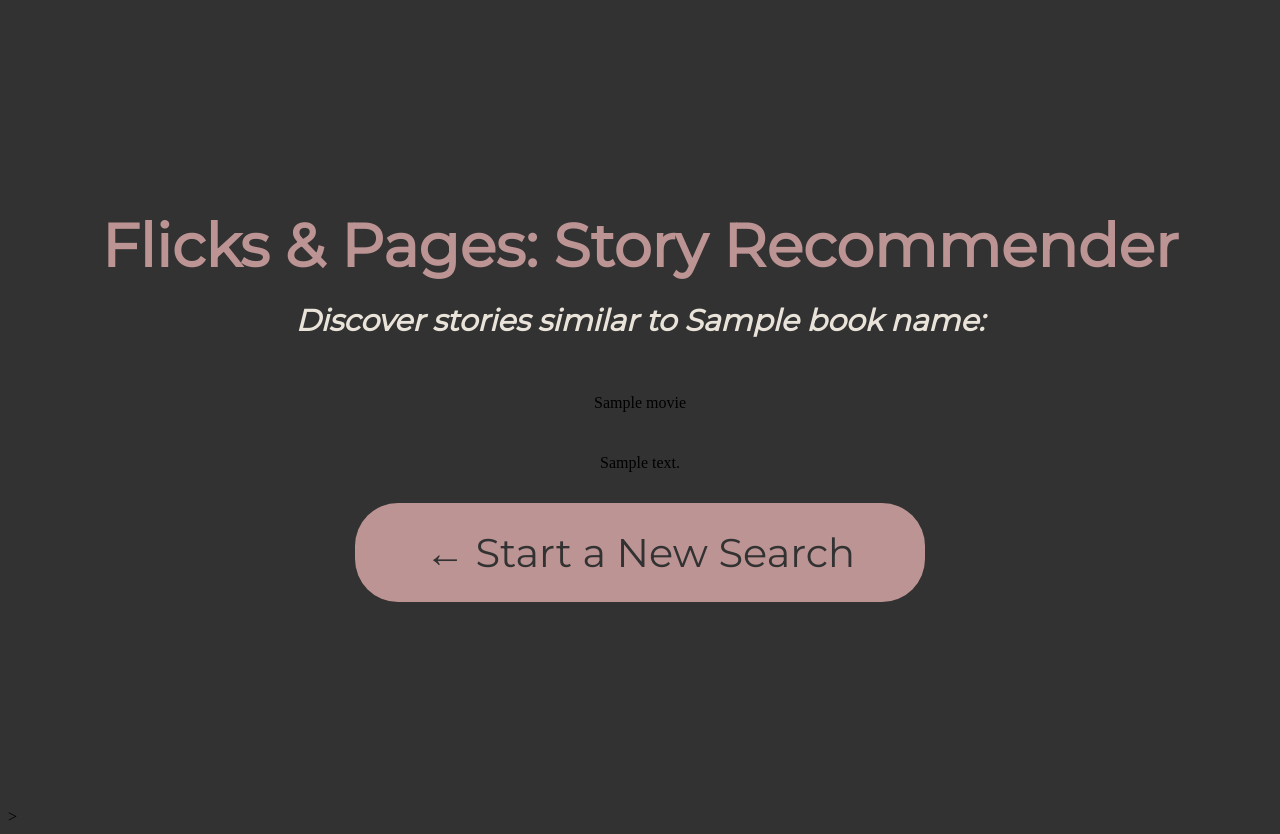
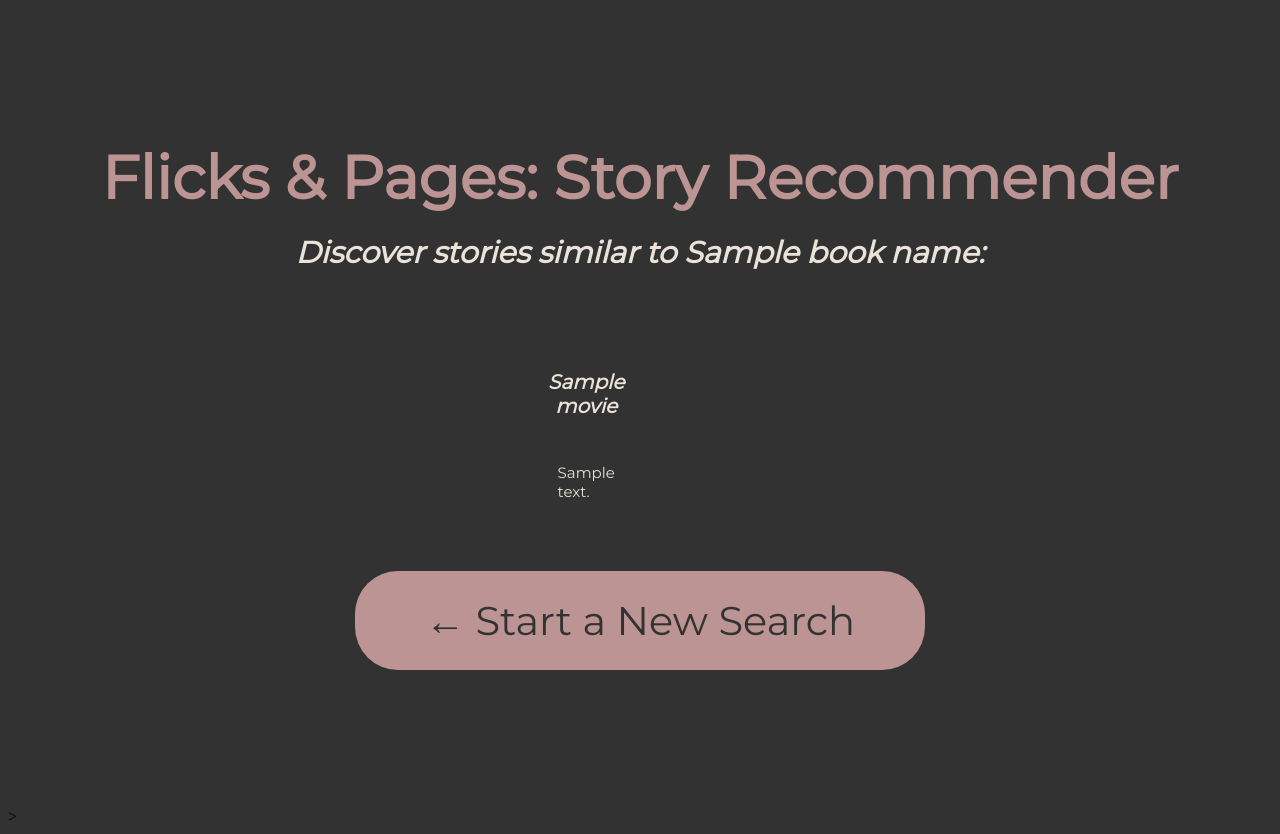
Before and after one commit to lanaramadan/flicks-and-pages, a Flask app: template templates/results.html in a window 1280 px wide. Run offline with Flask 3, Linux system fonts and the light colour scheme; the template is opened without the code that fills it: most values are stand-ins (such as "Sample title", 1, 10 or a date in 2020); parts of the project's set-up code (start-up, migrations or seed data) failed here and were passed over.

Commit message:
Displaying recommended movies

```diff
--- a/app.py
+++ b/app.py
@@ -25,16 +25,16 @@ def generate():
 
         movies = book2movie.get_movies(book_name, get_movie_data(), book_description)
 
-
-        return render_template('results.html', book_name=book_name, movies=movies)
+        return render_template('results.html', book_name=book_name, movies=movies[book_name])
     else:
         # otherwise, load the home page
         return render_template('index.html')
 
 
+@app.route('/results')
+def back():
+    # if "start a new search" button is clicked, load the home page
+    return render_template('index.html')
+
 if __name__ == "__main__":
-    movie_data = get_movie_data()
-    description = book_api.get_book_description("Dune".replace(" ", "+"))
-    print(description)
-    print(list(book2movie.get_movies("Dune", get_movie_data(), description)))
-    # app.run(debug=True)
+    app.run(debug=True)
--- a/book2movie.py
+++ b/book2movie.py
@@ -26,7 +26,6 @@ def generate_movies(movie_data, book_description):
     book_vector = tfidf.fit_transform([book_description])
     movie_matrix = tfidf.transform(movie_data['overview'])
 
-
     # calculate cosine similarity
     cos_similarity = cosine_similarity(movie_matrix, book_vector)
 
--- a/static/css/style.css
+++ b/static/css/style.css
@@ -83,18 +83,35 @@ body {
 .movie-recs {
     display: flex;
     gap: 40px;
-    /* align-items: center;
-    justify-content: center; */
+    margin: 40px;
+    align-items: flex-start;
+    /* justify-content: center; */
     padding: 5px 0px;
-
+    justify-content: space-between;
 }
 
 .movie {
     display: flex;
+    width: 25%;
     flex-direction: column;
     justify-content: center;
     align-items: center;
     gap: 10px;
+}
 
-
+.movie-title {
+    font-family: 'Montserrat', sans-serif;
+    color: #E9E3D9;
+    text-align: center;
+    font-size: 20px;
+    font-style: italic;
+    font-weight: 700;
 }
+.movie-description {
+    font-family: 'Montserrat', sans-serif;
+    color: #E9E3D9;
+    text-align: justify;
+    font-size: 15px;
+    font-style: normal;
+    font-weight: 400;
+}
--- a/templates/index.html
+++ b/templates/index.html
@@ -3,7 +3,6 @@
 {% block head %}
 <Title>Flicks & Fables Home</Title>
 {% endblock %}
-
 
 
 {% block body %}
--- a/templates/results.html
+++ b/templates/results.html
@@ -21,7 +21,7 @@
     <div class="movie-recs">
         {% for movie in movies %}
             <div class="movie">
-                <p class="movie-title">{{movie.title}}</p>
+                <p class="movie-title">{{movie.movie_title}}</p>
                 <!-- img goes here -->
                 <p class="movie-description">{{movie.description}}</p>
             </div>
@@ -30,10 +30,10 @@
     {% endif %}
 
 
-
-    <div class="generate-button">
-        <button type="submit"class="go-button">← Start a New Search</button>
-      </div>
+    <form actions="/results" method="GET">
+        <div class="generate-button">
+            <button type="submit"class="go-button">← Start a New Search</button>
+        </div>
     </form>
 </div>>
 {% endblock %}
```
